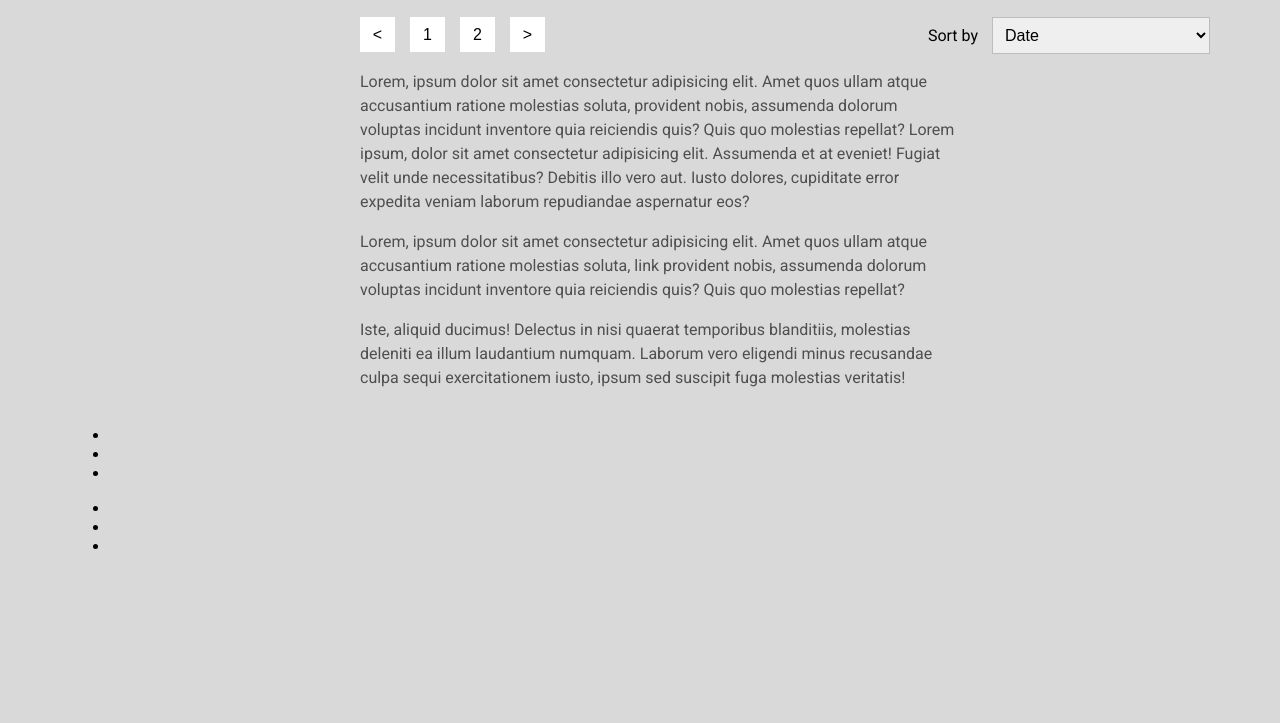
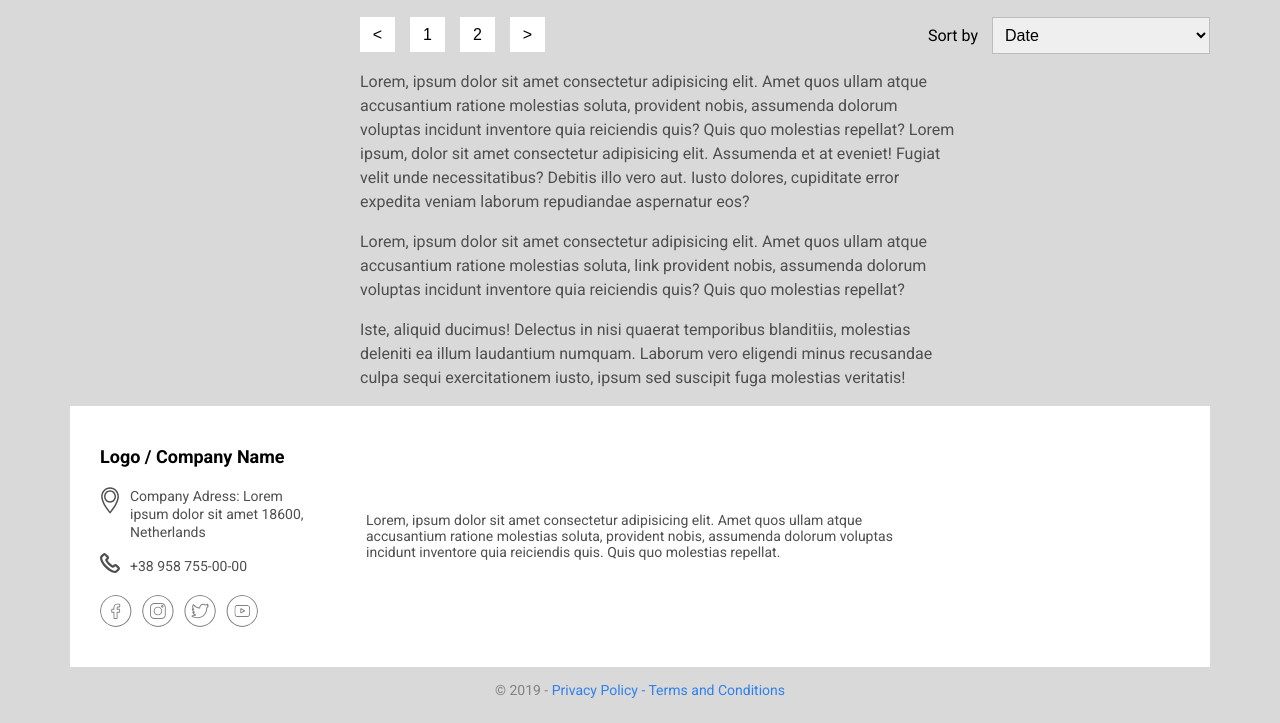
Before and after one commit to kseniya7991/Test-task-Web-Marketing, a website built with webpack: page src/template.html in a window 1280 px wide. Shown: the part 1660-2383 px from the top of the page. Before the commit the page ends 2272 px from the top, so only its background shows below. Built offline with nearby package versions, Linux system fonts and the light colour scheme.

Commit message:
add styles & structure footer & copyright

```diff
--- /dev/null
+++ b/src/blocks/copyright/copyright.scss
@@ -0,0 +1,15 @@
+@import '../../styles/variables.scss';
+
+.copyright {
+    width: 100%;
+    text-align: center;
+    font-size: 14px;
+    color: $description-color;
+    margin-bottom: 15px;
+    margin-top: 0;
+
+    &__link {
+        color: $active-link-color;
+        text-decoration: none;
+    }
+}
--- /dev/null
+++ b/src/blocks/footer/footer.scss
@@ -0,0 +1,133 @@
+@import '../../styles/variables.scss';
+@import '../../styles/mixins.scss';
+
+
+.footer {
+    width: 100%;
+    box-sizing: border-box;
+    background-color: $white;
+    display: flex;
+    justify-content: flex-start;
+    align-items: center;
+
+    padding: 40px 30px;
+    margin-bottom: 15px;
+}
+
+.footer__contact-info {
+    display: flex;
+    flex-direction: column;
+    justify-content: space-between;
+    margin-right: 50px;
+    max-width: 20%;
+}
+
+.footer__heading {
+    color: $black;
+    font-size: 18px;
+    line-height: 21px;
+    margin: 0;
+    margin-bottom: 20px;
+}
+
+.footer__contacts {
+    display: flex;
+    flex-direction: column;
+
+    list-style-type: none;
+    padding: 0;
+    margin: 0;
+    margin-bottom: 20px;
+}
+
+.footer__contacts-item {
+    font-size: 14px;
+    line-height: 1.3;
+    color: $default-text;
+    position: relative;
+    padding-left: 30px;
+    margin-bottom: 15px;
+
+    &:nth-last-of-type(1) {
+        margin-bottom: 0;
+    }
+
+    &::before {
+        content: '';
+        position: absolute;
+        width: 20px;
+        height: 20px;
+        left: 0px;
+
+        background-position: center;
+        background-repeat: no-repeat;
+        background-size: contain;
+    }
+
+    &_place {
+        &::before {
+            background-image: url('../../img/place.svg');
+            width: 27px;
+            height: 27px;
+            left: -4px;
+        }
+    }
+    &_phone {
+        &::before {
+            background-image: url('../../img/phone.svg');
+            top: -4px;
+        }
+    }
+}
+
+.footer__social-media {
+    display: flex;
+    justify-content: flex-start;
+    list-style-type: none;
+    margin: 0;
+    padding: 0;
+}
+
+.footer__media-item {
+    width: 32px;
+    height: 32px;
+    margin-right: 10px;
+
+    background-position: center;
+    background-size: contain;
+    background-repeat: no-repeat;
+    border-radius: 50%;
+    transition: .1s;
+
+    cursor: pointer;
+
+    &:nth-last-of-type(1) {
+        margin-right: 0;
+    }
+
+    &_facebook {
+        background-image: url('../../img/facebook.svg');
+    }
+    &_inst {
+        background-image: url('../../img/instagram.svg');
+    }
+    &_twitter {
+        background-image: url('../../img/twitter.svg');
+    }
+    &_youtube{
+        background-image: url('../../img/youtube.svg');
+    }
+
+    &:hover {
+        transition: .3s;
+        box-shadow: 0px 0px 5px 1px $primary-color ;
+    }
+}
+
+.footer__text-info {
+    align-self: center;
+    font-size: 14px;
+    font-weight: 400;
+    color: $default-text;
+    max-width: 50%;
+}
--- a/src/blocks/page/page.scss
+++ b/src/blocks/page/page.scss
@@ -7,7 +7,7 @@
     height: 100%;
     margin: 0 auto;
     margin-top: 40px;
-    margin-bottom: 40px;
+    margin-bottom: 10px;
 
     position: relative;
     display: flex;
--- a/src/blocks/sidebar/sidebar.scss
+++ b/src/blocks/sidebar/sidebar.scss
@@ -71,7 +71,7 @@
     &::before{
         @include customInputBefore;
 
-        background-image: url('https://downloader.disk.yandex.ru/preview/237b361a85b0a62fc877c1803de8c29c1ea4d0e6e38ee59734c2f66805203389/61fc6c38/txBud0ikLK2oc5K_AXf9jcjArEj88XAnsBoEK7Jwbe4Hfc6ZFOAXb1OShRUmOj7VN-pSd4_fcRekkXhXWo73pg%3D%3D?uid=0&filename=check-mark.png&disposition=inline&hash=&limit=0&content_type=image%2Fpng&owner_uid=0&tknv=v2&size=2048x2048');
+        background-image: url('../../img/checkmark.svg');
 
         border-radius: 0;
         background-size: 90%;
--- a/src/styles/_variables.scss
+++ b/src/styles/_variables.scss
@@ -8,6 +8,7 @@ $blocks-color: #fff;
 
 $text-color: #000;
 $black: #000;
+$white: #fff;
 $heading-color: #000;
 $active-link-color: #2F80ED;
 
--- a/src/styles/main.scss
+++ b/src/styles/main.scss
@@ -5,6 +5,8 @@
 @import '../blocks/main-block/main-block.scss';
 @import '../blocks/sidebar/sidebar.scss';
 @import '../blocks/cards/cards.scss';
+@import '../blocks/footer/footer.scss';
+@import '../blocks/copyright/copyright.scss';
 
 html {
     font-family: $font-family;
--- a/src/template.html
+++ b/src/template.html
@@ -147,7 +147,8 @@
       <div class="cards__info">
         <p>
           Lorem, ipsum dolor sit amet consectetur adipisicing elit. Amet quos ullam atque accusantium ratione molestias
-        soluta, provident nobis, assumenda dolorum voluptas incidunt inventore quia reiciendis quis? Quis quo molestias
+          soluta, provident nobis, assumenda dolorum voluptas incidunt inventore quia reiciendis quis? Quis quo
+          molestias
           repellat? Lorem ipsum, dolor sit amet consectetur adipisicing elit. Assumenda et at eveniet! Fugiat velit unde
           necessitatibus? Debitis illo vero aut. Iusto dolores, cupiditate error expedita veniam laborum repudiandae
           aspernatur eos?
@@ -168,20 +169,23 @@
 
   <footer class="footer">
     <div class="footer__contact-info">
-      <h2></h2>
+      <h2 class="footer__heading">Logo / Company Name</h2>
       <ul class="footer__contacts">
-        <li class="footer__contacts-item"></li>
-        <li class="footer__contacts-item"></li>
-        <li class="footer__contacts-item"></li>
+        <li class="footer__contacts-item footer__contacts-item_place">Company Adress: Lorem ipsum dolor sit amet 18600, Netherlands</li>
+        <li class="footer__contacts-item footer__contacts-item_phone">+38 958 755-00-00</li>
       </ul>
       <ul class="footer__social-media">
-        <li class="footer__media-item"></li>
-        <li class="footer__media-item"></li>
-        <li class="footer__media-item"></li>
+        <li class="footer__media-item footer__media-item_facebook"><a href="#" class="footer__media-link"></a></li>
+        <li class="footer__media-item footer__media-item_inst"><a href="#" class="footer__media-link"></a></li>
+        <li class="footer__media-item footer__media-item_twitter"><a href="#" class="footer__media-link"></a></li>
+        <li class="footer__media-item footer__media-item_youtube"><a href="#" class="footer__media-link"></a></li>
       </ul>
     </div>
-    <p class="footer__text-info"></p>
+    <p class="footer__text-info">Lorem, ipsum dolor sit amet consectetur adipisicing elit. Amet quos ullam atque
+      accusantium ratione molestias soluta, provident nobis, assumenda dolorum voluptas incidunt inventore quia
+      reiciendis quis. Quis quo molestias repellat.</p>
   </footer>
+  <p class="copyright">&#169; 2019 - <a class="copyright__link" href="#">Privacy Policy - Terms and Conditions</a></p>
 
   <template class="template__navigation">
     <li class="navigation__item">
```
Also changed, not shown: src/img/facebook.svg (added), src/img/instagram.svg (added), src/img/phone.svg (added), src/img/place.svg (added), src/img/twitter.svg (added), src/img/youtube.svg (added). Lines whose indentation alone changed are shown as unchanged.
